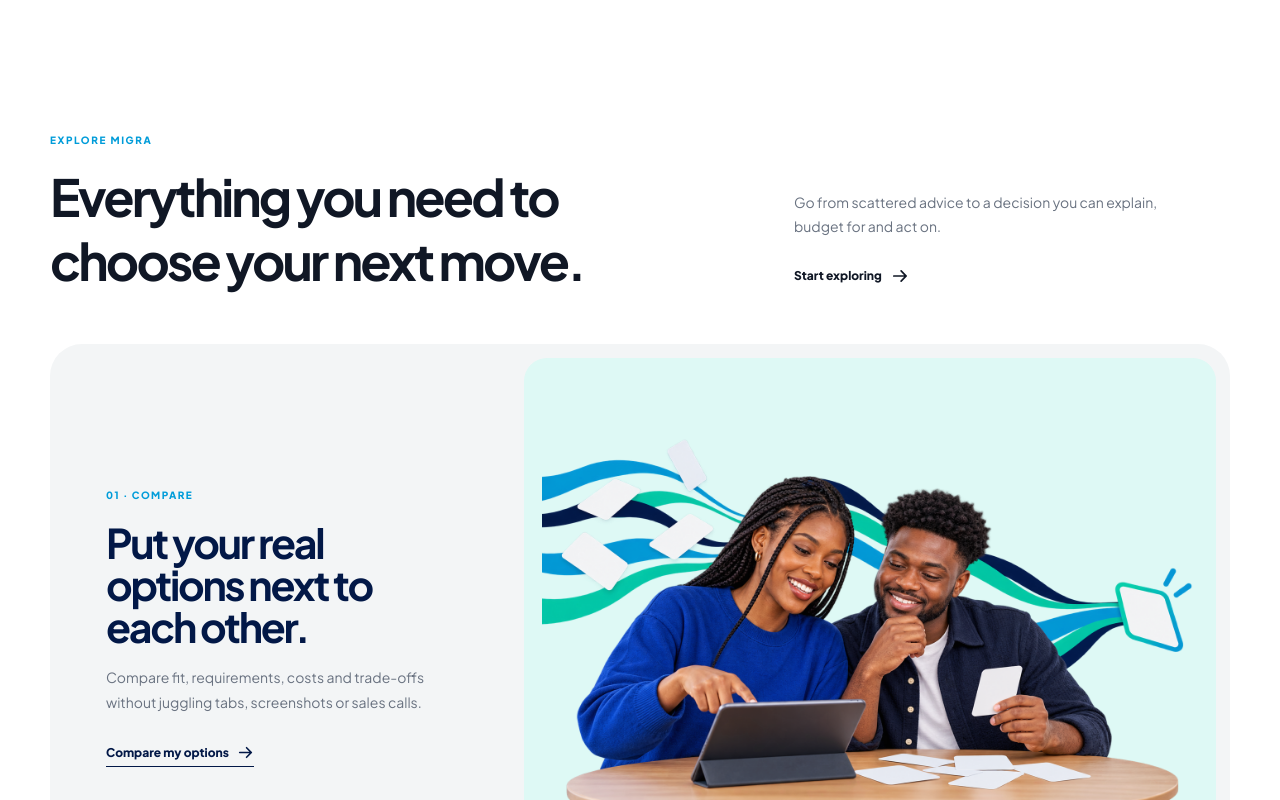
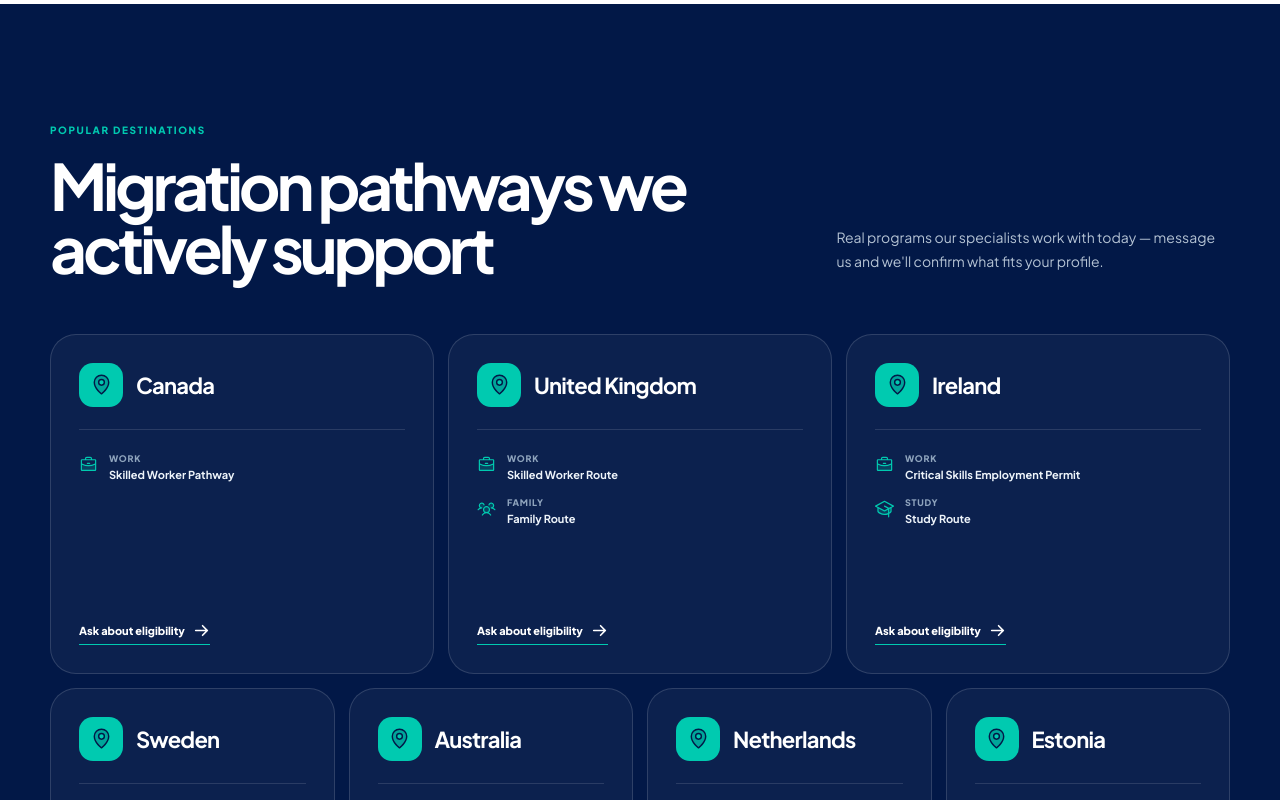
Before and after one commit to jettythegeek/migra, a Next.js app: page / in a window 1280 px wide. Shown: the part 2780-3580 px from the top of the page. Built offline with nearby package versions, Linux system fonts and the light colour scheme.

Commit message:
Add supported migration destinations

```diff
--- a/app/page.tsx
+++ b/app/page.tsx
@@ -21,8 +21,12 @@ import {
 } from "lucide-react";
 import {
   ArrowRight as PhosphorArrowRight,
+  Briefcase as PhosphorBriefcase,
   Compass,
+  GraduationCap as PhosphorGraduationCap,
   ListChecks,
+  MapPin,
+  UsersThree,
   Wallet,
 } from "@phosphor-icons/react";
 import { AnimatePresence, motion } from "motion/react";
@@ -52,6 +56,46 @@ const paths = [
     text: "Start with your priorities",
     icon: Search,
     score: "3 routes",
+  },
+];
+
+const destinations = [
+  {
+    country: "Canada",
+    routes: [{ type: "Work", name: "Skilled Worker Pathway" }],
+  },
+  {
+    country: "United Kingdom",
+    routes: [
+      { type: "Work", name: "Skilled Worker Route" },
+      { type: "Family", name: "Family Route" },
+    ],
+  },
+  {
+    country: "Ireland",
+    routes: [
+      { type: "Work", name: "Critical Skills Employment Permit" },
+      { type: "Study", name: "Study Route" },
+    ],
+  },
+  {
+    country: "Sweden",
+    routes: [{ type: "Work", name: "Work Permit Route" }],
+  },
+  {
+    country: "Australia",
+    routes: [
+      { type: "Work", name: "Skilled Independent Visa" },
+      { type: "Study", name: "Study Route" },
+    ],
+  },
+  {
+    country: "Netherlands",
+    routes: [{ type: "Work", name: "Highly Skilled Migrant Route" }],
+  },
+  {
+    country: "Estonia",
+    routes: [{ type: "Work", name: "Work Permit Route" }],
   },
 ];
 const faqs = [
@@ -552,6 +596,62 @@ export default function Home() {
           </div>
         </div>
       </section>
+      <section className="destinations" id="destinations">
+        <div className="wrap">
+          <header className="destinations-head">
+            <div>
+              <span>POPULAR DESTINATIONS</span>
+              <h2>Migration pathways we actively support</h2>
+            </div>
+            <p>
+              Real programs our specialists work with today — message us and
+              we&apos;ll confirm what fits your profile.
+            </p>
+          </header>
+          <div className="destination-grid">
+            {destinations.map((destination, index) => (
+              <article
+                className={index < 3 ? "destination-featured" : ""}
+                key={destination.country}
+              >
+                <div className="destination-title">
+                  <span>
+                    <MapPin size={23} weight="duotone" />
+                  </span>
+                  <h3>{destination.country}</h3>
+                </div>
+                <div className="destination-routes">
+                  {destination.routes.map((route) => {
+                    const RouteIcon =
+                      route.type === "Study"
+                        ? PhosphorGraduationCap
+                        : route.type === "Family"
+                          ? UsersThree
+                          : PhosphorBriefcase;
+                    return (
+                      <div key={route.name}>
+                        <RouteIcon size={19} weight="duotone" />
+                        <p>
+                          <small>{route.type}</small>
+                          <b>{route.name}</b>
+                        </p>
+                      </div>
+                    );
+                  })}
+                </div>
+                <a
+                  href="https://wa.me/2348153955718?text=Hi%2C%20I%27d%20like%20to%20ask%20about%20my%20migration%20eligibility."
+                  target="_blank"
+                  rel="noreferrer"
+                >
+                  Ask about eligibility
+                  <PhosphorArrowRight size={17} weight="bold" />
+                </a>
+              </article>
+            ))}
+          </div>
+        </div>
+      </section>
       <section className="explore wrap" id="explore">
         <header className="explore-intro">
           <div>
--- a/app/refinements.css
+++ b/app/refinements.css
@@ -61,6 +61,129 @@
 .benefits h3,
 .benefits p {
   padding-inline: 8px;
+}
+.destinations {
+  padding: 120px 0 130px;
+  background: var(--navy);
+  color: white;
+}
+.destinations-head {
+  display: grid;
+  grid-template-columns: 1.15fr 0.65fr;
+  gap: 90px;
+  align-items: end;
+  margin-bottom: 54px;
+}
+.destinations-head span {
+  display: block;
+  margin-bottom: 18px;
+  color: var(--teal);
+  font-size: 10px;
+  font-weight: 900;
+  letter-spacing: 0.16em;
+}
+.destinations-head h2 {
+  max-width: 780px;
+  margin: 0;
+  font-size: clamp(44px, 5vw, 70px);
+  font-weight: 650;
+  line-height: 0.98;
+  letter-spacing: -0.065em;
+}
+.destinations-head p {
+  max-width: 390px;
+  margin: 0 0 6px;
+  color: #b5c3d4;
+  font-size: 14px;
+  line-height: 1.75;
+}
+.destination-grid {
+  display: grid;
+  grid-template-columns: repeat(12, minmax(0, 1fr));
+  gap: 14px;
+}
+.destination-grid article {
+  grid-column: span 3;
+  min-height: 310px;
+  padding: 28px;
+  display: flex;
+  flex-direction: column;
+  border: 1px solid #ffffff24;
+  border-radius: 26px;
+  background: #ffffff0b;
+}
+.destination-grid article.destination-featured {
+  grid-column: span 4;
+  min-height: 340px;
+}
+.destination-title {
+  display: flex;
+  align-items: center;
+  gap: 13px;
+  padding-bottom: 22px;
+  border-bottom: 1px solid #ffffff1f;
+}
+.destination-title > span {
+  width: 44px;
+  height: 44px;
+  display: grid;
+  place-items: center;
+  flex: none;
+  border-radius: 14px;
+  background: var(--teal);
+  color: var(--navy);
+}
+.destination-title h3 {
+  margin: 0;
+  font-size: 22px;
+  letter-spacing: -0.035em;
+}
+.destination-routes {
+  display: grid;
+  gap: 15px;
+  padding: 23px 0;
+}
+.destination-routes > div {
+  display: flex;
+  align-items: flex-start;
+  gap: 11px;
+}
+.destination-routes svg {
+  flex: none;
+  margin-top: 2px;
+  color: var(--teal);
+}
+.destination-routes p {
+  margin: 0;
+}
+.destination-routes small,
+.destination-routes b {
+  display: block;
+}
+.destination-routes small {
+  margin-bottom: 3px;
+  color: #8fa4bd;
+  font-size: 9px;
+  font-weight: 800;
+  letter-spacing: 0.08em;
+  text-transform: uppercase;
+}
+.destination-routes b {
+  color: #eef4fa;
+  font-size: 11px;
+  line-height: 1.45;
+}
+.destination-grid article > a {
+  display: inline-flex;
+  align-items: center;
+  gap: 8px;
+  align-self: flex-start;
+  margin-top: auto;
+  padding-bottom: 5px;
+  border-bottom: 1px solid var(--teal);
+  color: white;
+  font-size: 11px;
+  font-weight: 800;
 }
 .steps > article {
   padding: 14px 14px 27px;
@@ -471,6 +594,16 @@
   }
 }
 @media (max-width: 900px) {
+  .destinations-head {
+    grid-template-columns: 1fr;
+    gap: 25px;
+  }
+  .destination-grid article,
+  .destination-grid article.destination-featured {
+    grid-column: span 6;
+  }
+}
+@media (max-width: 900px) {
   .explore-intro {
     grid-template-columns: 1fr;
     gap: 24px;
@@ -614,6 +747,26 @@
   }
 }
 @media (max-width: 620px) {
+  .destinations {
+    padding: 78px 0;
+  }
+  .destinations-head {
+    margin-bottom: 34px;
+  }
+  .destinations-head h2 {
+    font-size: 42px;
+  }
+  .destination-grid {
+    gap: 12px;
+  }
+  .destination-grid article,
+  .destination-grid article.destination-featured {
+    grid-column: 1 / -1;
+    min-height: 0;
+    padding: 24px;
+  }
+}
+@media (max-width: 620px) {
   .about {
     padding-block: 76px;
   }
```
